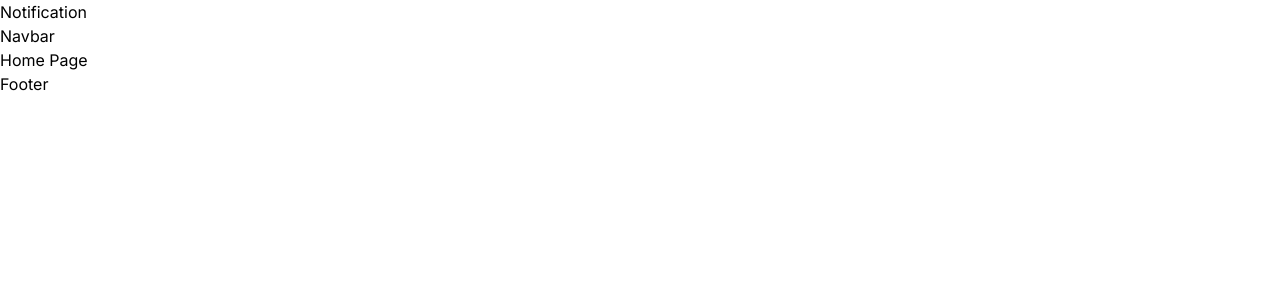
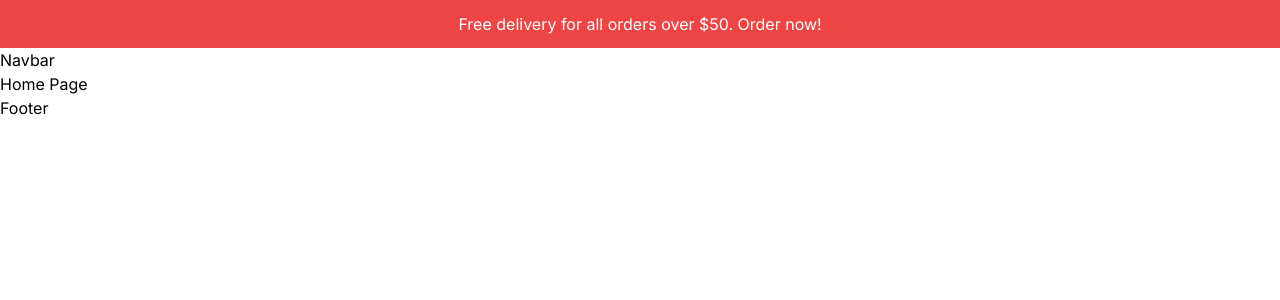
Before and after one commit to Siar416/CrustyCravings, a Next.js app: page / in a window 1280 px wide. Shown: the top 300 px of the page. Built offline with nearby package versions, Linux system fonts and the light colour scheme.

Commit message:
Adding styling to the notification component

```diff
--- a/src/components/Notification.tsx
+++ b/src/components/Notification.tsx
@@ -2,7 +2,7 @@
 
 const Notification = () => {
   return (
-    <div>Notification</div>
+    <div className='h-12 bg-red-500 text-white px-4 flex items-center justify-center text-center text-sm md:text-base cursor-pointer'>Free delivery for all orders over $50. Order now!</div>
   )
 }
 
```
